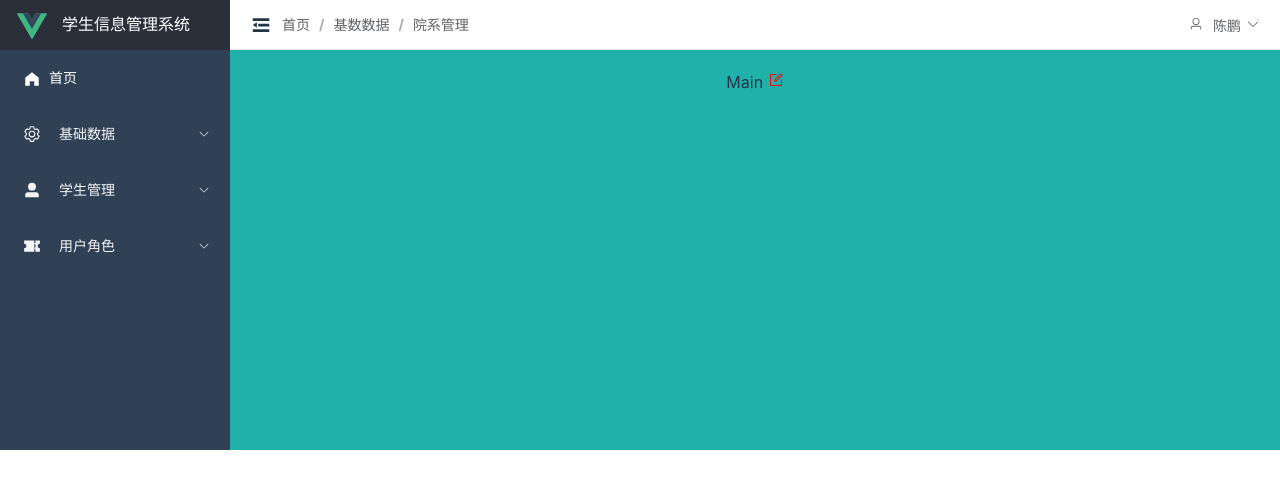
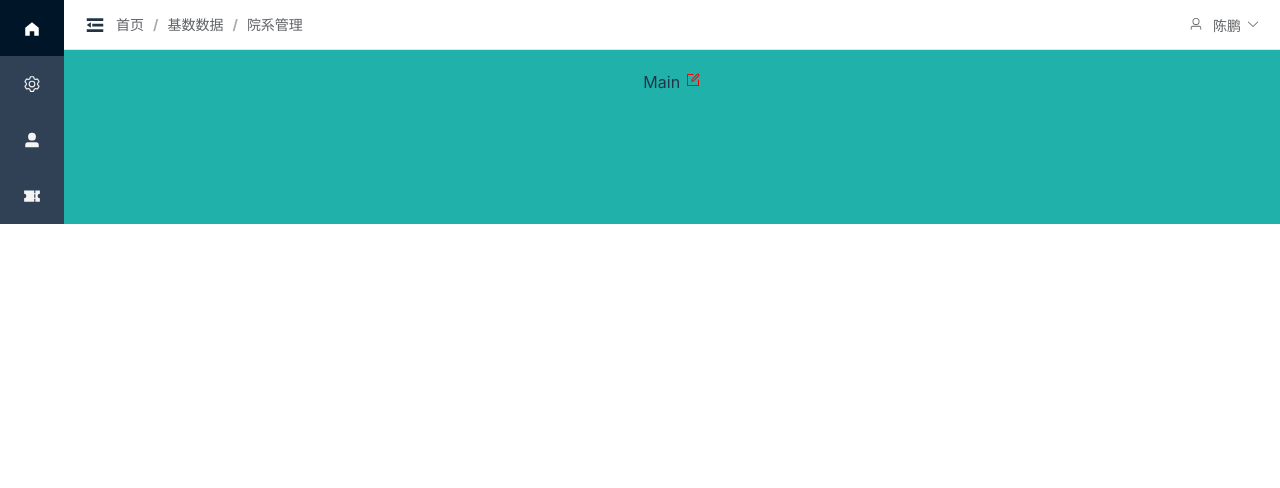
Before and after one commit to monk-after-90s/monk-after-90s.github.io, a Vue app: page /#/ in a window 1280 px wide. Shown: the top 488 px of the page. Built offline with nearby package versions, Linux system fonts and the light colour scheme.

Commit message:
collapse点击切换

```diff
--- a/src/layout/header/Collaspe.vue
+++ b/src/layout/header/Collaspe.vue
@@ -1,10 +1,16 @@
 <script setup lang="ts">
+import {ref} from 'vue'
 
+let isCollapse = ref(false)
+let changeCollapse = () => {
+  isCollapse.value = !isCollapse.value
+  console.log(isCollapse.value)
+}
 </script>
 
 <template>
   <el-icon>
-    <component class="icons" is='Fold'></component>
+    <component class="icons" is='Fold' @click="changeCollapse"></component>
   </el-icon>
 </template>
 
--- a/src/layout/menu/Menu.vue
+++ b/src/layout/menu/Menu.vue
@@ -1,18 +1,24 @@
 <script setup lang="ts">
 import MenuLogoVue from "./MenuLogo.vue"
 import MenueItem from "./MenueItem.vue"
+import {ref} from "vue"
+
+let isCollapse = ref(true)
+let logoStyle = isCollapse ? "display: none" : ""
+
 </script>
 
 <template>
   <!--  Logo区域-->
-  <MenuLogoVue class="layout-logo"/>
+  <MenuLogoVue class="layout-logo" :style='logoStyle'/>
   <!--  侧边栏导航-->
   <el-menu
       active-text-color="#ffd04b"
       background-color="#304156"
       class="el-menu-vertical-demo"
       default-active="2"
-      text-color="#fff">
+      text-color="#fff"
+      :collapse="isCollapse">
     <MenueItem/>
   </el-menu>
 </template>
```
